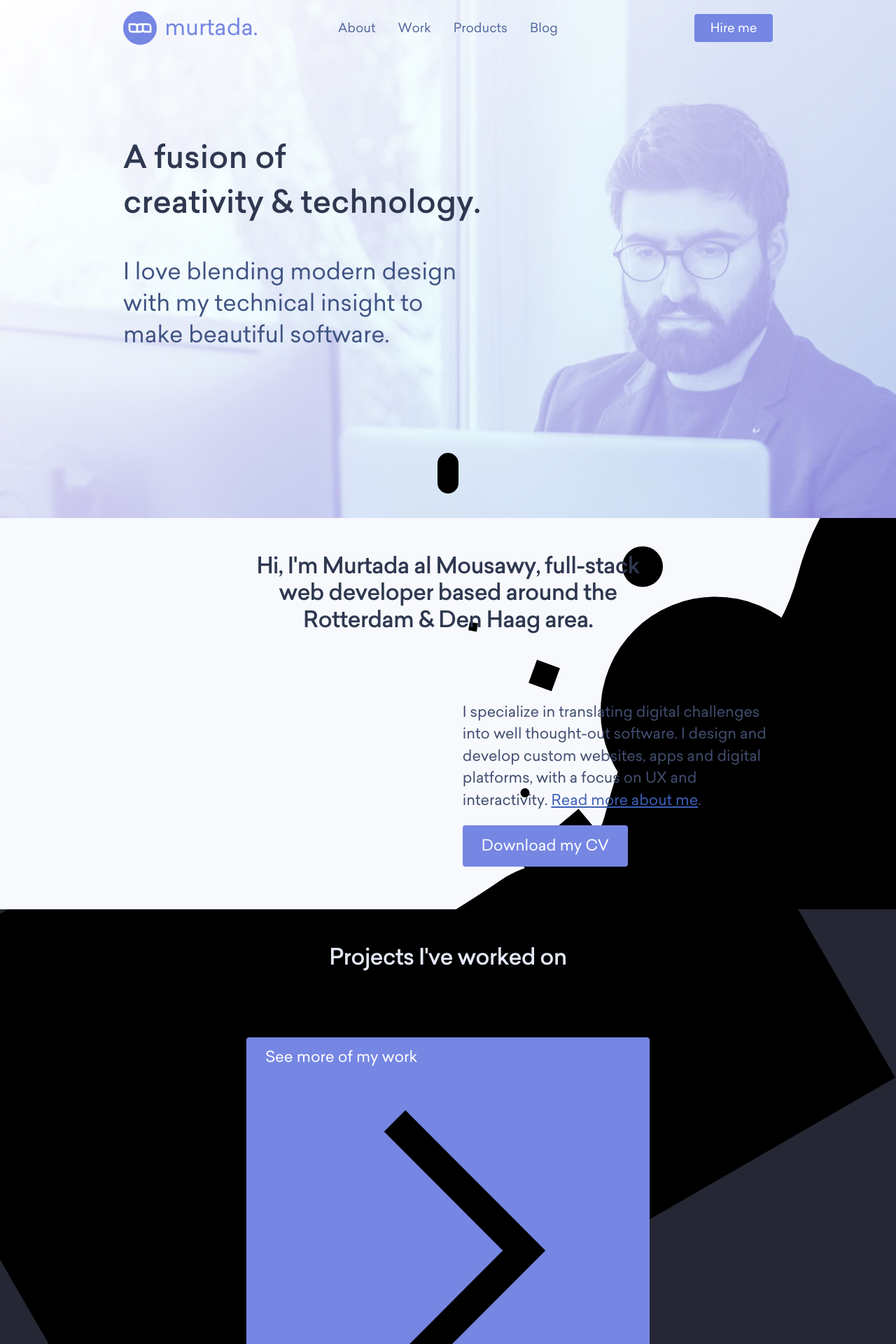
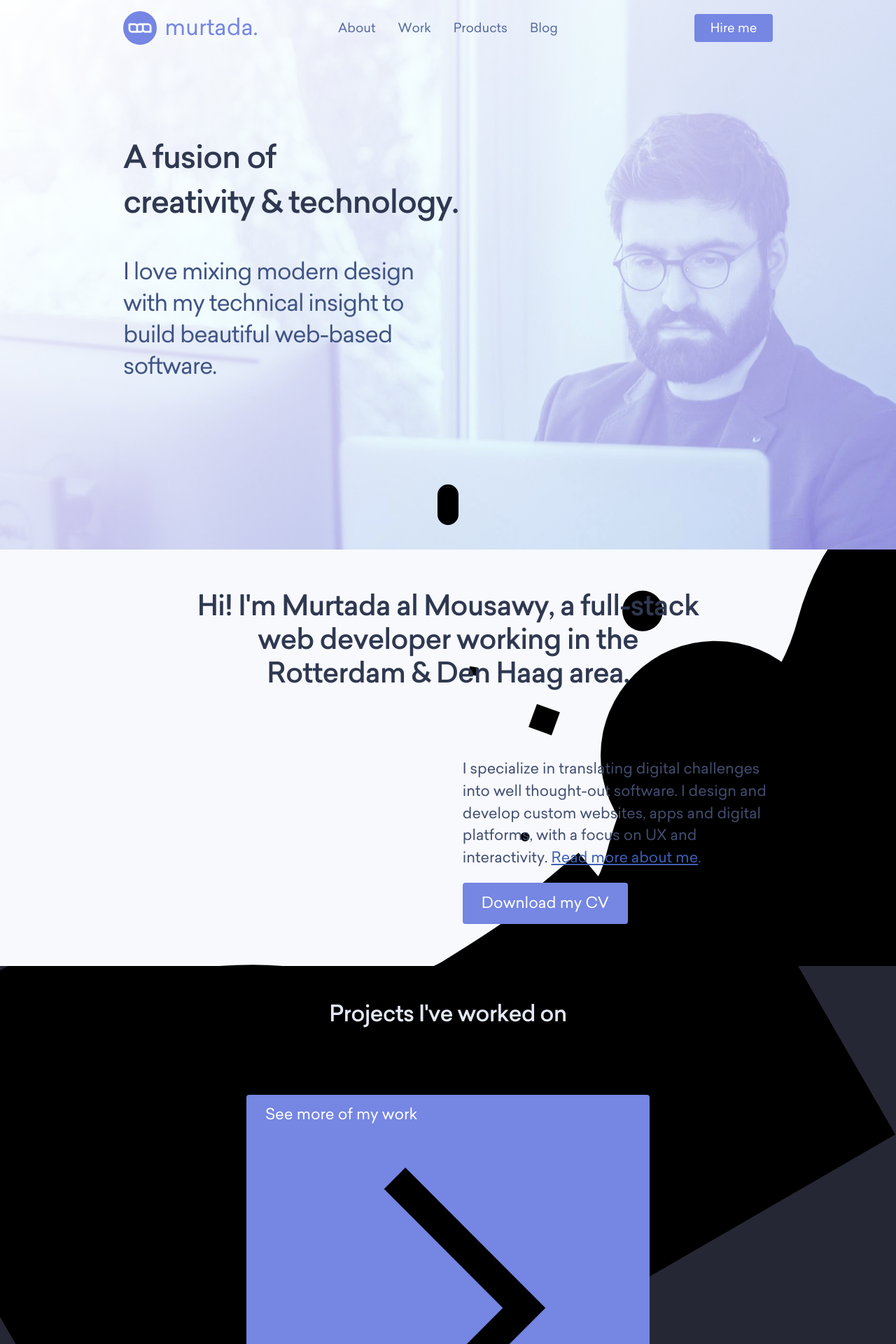
Before and after one commit to mmousawy/murtada.nl-ziggurat, a PHP site: template src/pages/index.php in a window 1280 px wide. Shown: the top 1920 px of the page at 70% size. Run offline with PHP 8.4, Linux system fonts and the light colour scheme; the template is opened without the code that fills it, so the values that code supplies are empty; style sheets or scripts are compiled from the project's sources; some libraries are stand-ins or nearby versions.

Commit message:
Update content for SEO and fix some styling issues

```diff
--- a/src/pages/about.php
+++ b/src/pages/about.php
@@ -5,13 +5,13 @@
 #zigg:parent      = ``
 #zigg:cover-image = `assets/images/_cover-about{$size}.png`
 #zigg:date        = ``
-#zigg:description = `Read more about me and my personal and professional background.`
+#zigg:description = `Read about my professional background. How I became a full-stack web developer with a passion for UX and interactivity.`
 #zigg:priority    = `0.5`
 ?>
 
 <section class="page-section">
   <div class="wrap">
-    <h1 class="page-title">Murtada al Mousawy, full-stack web developer based around the Rotterdam & Den Haag area.</h1>
+    <h1 class="page-title">Murtada al Mousawy, full-stack web developer working in the Rotterdam & Den Haag area.</h1>
   </div>
   <div class="content-row">
     <div class="wrap">
--- a/src/pages/index.php
+++ b/src/pages/index.php
@@ -2,17 +2,18 @@
 #zigg:title       = ``
 #zigg:page-title  = ``
 #zigg:slug        = `index`
+#zigg:class       = `page-home`
 #zigg:parent      = ``
 #zigg:cover-image = `assets/images/_cover-index{$size}.png`
 #zigg:date        = ``
-#zigg:description = `Murtada al Mousawy, full-stack web developer, Rotterdam & Den Haag area. Web design, development and consultation.`
+#zigg:description = `I'm a freelance full-stack web developer in Rotterdam. I specialize in creating custom websites, apps and digital products with a focus on UX and interactivity`
 #zigg:priority    = `1.0`
 ?>
 
 <section class="landing-content">
   <div class="wrap">
-    <p class="landing-content__title">A fusion of<br>creativity &amp; technology.</p>
-    <p class="landing-content__text">I love blending modern design with my technical insight to make beautiful software.</p>
+    <p class="landing-content__title">A fusion of<br>creativity & technology.</p>
+    <p class="landing-content__text">I love mixing modern design with my technical insight to build beautiful web-based software.</p>
   </div>
   <div class="scroll-icon-holder">
     <img src="assets/images/_icon-touch.svg" class="scroll-icon scroll-icon--mobile" alt="Swipe to see more">
@@ -24,7 +25,7 @@
 <section class="page-section page-section--home-about">
   <a name="about" class="section-link"></a>
   <div class="wrap">
-    <h2>Hi, I'm Murtada al Mousawy, full-stack web&nbsp;developer based around the Rotterdam&nbsp;&&nbsp;Den&nbsp;Haag area.</h2>
+    <h1>Hi! I'm Murtada al Mousawy, a full-stack web developer working in the Rotterdam & Den Haag area.</h1>
   </div>
   <div class="content-row">
     <div class="wrap">
@@ -80,7 +81,7 @@
     <div class="content-row__text">
       <h2><a href="{$project['slug_path']}">{$props['title']}</a></h2>
       <p>{$props['description']}</p>
-      <p><a href="{$project['slug_path']}" class="readmore readmore--inverted">Read more</a></p>
+      <p><a href="{$project['slug_path']}" class="readmore readmore--inverted">View the {$props['title']} case</a></p>
     </div>
   </div>
 </div>
@@ -95,7 +96,7 @@ HTML;
       <div class="content-row__transparent content-row__transparent--centered">
         <a href="work" class="button button--link button--more">
           See more of my work
-          <img src="assets/images/_arrow-right.svg">
+          <img src="assets/images/_arrow-right.svg" alt="Arrow icon">
         </a>
       </div>
     </div>
--- a/src/pages/products/ziggurat.php
+++ b/src/pages/products/ziggurat.php
@@ -148,3 +148,6 @@
     </div>
   </div>
 </section>
+
+<img class="ziggurat-background" src="assets/images/products/ziggurat/ziggurat-bg.svg" alt="Ziggurat background">
+<img class="ziggurat-background ziggurat-background--bottom" src="assets/images/products/ziggurat/ziggurat-bg.svg" alt="Ziggurat background">
--- a/src/pages/work.php
+++ b/src/pages/work.php
@@ -45,7 +45,7 @@
     <div class="content-row__text">
       <h2><a href="{$project['slug_path']}">{$props['title']}</a></h2>
       <p>{$props['description']}</p>
-      <p><a href="{$project['slug_path']}" class="readmore">Read more</a></p>
+      <p><a href="{$project['slug_path']}" class="readmore">View the {$props['title']} case</a></p>
     </div>
   </div>
 </div>
--- a/src/robots.txt
+++ b/src/robots.txt
@@ -1,2 +1,3 @@
+Sitemap: https://murtada.nl/sitemap.xml
 User-agent: *
 Disallow:
--- a/src/scss/modules/_base.scss
+++ b/src/scss/modules/_base.scss
@@ -11,7 +11,6 @@ body {
   display: flex;
   flex-direction: column;
   min-height: 100vh;
-  height: 100vh;
 
   &.is-inverted {
     background-color: #00223c;
--- a/src/scss/modules/_landing-content.scss
+++ b/src/scss/modules/_landing-content.scss
@@ -27,12 +27,13 @@
     margin-top: 0;
     font-size: calc(2rem + 1vw);
     font-weight: bold;
-    animation-delay: 500ms;
+    letter-spacing: -.03em;
     animation: {
       name: slideIn;
       duration: 400ms;
       timing-function: cubic-bezier(.555, .205, .295, .975);
       fill-mode: both;
+      delay: 300ms;
     }
   }
 
@@ -41,20 +42,21 @@
     margin-top: 0;
     margin-bottom: 0;
     font-size: calc(1.25rem + 1vw);
+    letter-spacing: -.03em;
     color: get('colors.text.tagline');
     animation: {
       name: slideIn;
       duration: 400ms;
       timing-function: cubic-bezier(.555, .205, .295, .975);
       fill-mode: both;
-      delay: 1000ms;
+      delay: 600ms;
     }
   }
 
   .scroll-icon-holder {
     animation: {
       name: fadeIn;
-      delay: 2400ms;
+      delay: 1200ms;
       duration: 400ms;
       fill-mode: both;
     }
--- a/src/scss/modules/_typography.scss
+++ b/src/scss/modules/_typography.scss
@@ -100,6 +100,7 @@ h1 {
   }
 }
 
+.page-home h1,
 h2 {
   max-width: 80%;
   line-height: 1.2;
@@ -131,6 +132,11 @@ h2 {
       text-decoration: underline;
     }
   }
+}
+
+.page-home h1 {
+  max-width: 35rem;
+  font-size: get('fonts.heading.size-h2') * 1.2;
 }
 
 h3 {
--- a/src/scss/modules/products/_ziggurat.scss
+++ b/src/scss/modules/products/_ziggurat.scss
@@ -4,10 +4,8 @@ $category-gap: 6rem;
 
 body.page-ziggurat {
   background-color: get('colors.white');
-  background-image: url('assets/images/products/ziggurat/ziggurat-bg.png');
-  background-position: 50% -30rem;
-  background-repeat: repeat-y;
-  background-size: 120rem;
+  overflow-x: hidden;
+  position: relative;
 
   .page-header:not(.is-stuck) {
     .page-branding__logomark svg path {
@@ -43,6 +41,23 @@ body.page-ziggurat {
     &::before {
       background-color: $primary-color;
     }
+  }
+}
+
+.ziggurat-background {
+  z-index: -1;
+  position: absolute;
+  top: -30rem;
+  width: 120rem;
+  left: 50%;
+  transform: translateX(-50%);
+
+  &--bottom {
+    top: unset;
+    bottom: 0rem;
+    height: 65rem;
+    object-fit: cover;
+    object-position: 0% 0%;
   }
 }
 
--- a/src/template/cta.php
+++ b/src/template/cta.php
@@ -8,7 +8,7 @@
         info
       </a>
       <a class="copy-to-clipboard copy-to-clipboard--right copy-to-clipboard--email tooltip-right" tabindex="0">
-        <img src="assets/images/_copy-to-clipboard.svg">
+        <img src="assets/images/_copy-to-clipboard.svg" alt="Copy to clipboard icon">
         Copy
       </a>
     </div>
--- a/src/template/footer.php
+++ b/src/template/footer.php
@@ -13,9 +13,9 @@
     </div>
   </footer>
   <div class="page-content-overlay"></div>
-  <img class="shape" src="assets/images/_shape-1.svg" hidden>
-  <img class="shape" src="assets/images/_shape-2.svg" hidden>
-  <img class="shape" src="assets/images/_shape-3.svg" hidden>
+  <img class="shape" src="assets/images/_shape-1.svg" alt="Geometric shape" hidden>
+  <img class="shape" src="assets/images/_shape-2.svg" alt="Geometric shape" hidden>
+  <img class="shape" src="assets/images/_shape-3.svg" alt="Geometric shape" hidden>
   <script src="script.min.js"></script>
   <script src="script/lib/zoom.min.js"></script>
   <script src="script/lib/flickity.min.js"></script>
--- a/src/template/header.php
+++ b/src/template/header.php
@@ -14,13 +14,13 @@
 <head>
   <meta charset="UTF-8">
   <meta name="viewport" content="width=device-width, initial-scale=1.0">
-  <meta name="description" content="<?= !empty($props['description']) ? $props['description'] : ' Murtada al Mousawy, freelance full-stack web developer and web designer Rotterdam & Den Haag area.' ?>">
+  <meta name="description" content="<?= !empty($props['description']) ? $props['description'] : "I\'m a freelance full-stack web developer & designer in the Rotterdam & Den Haag area" ?>">
   <meta http-equiv="X-UA-Compatible" content="ie=edge">
-  <title><?= !empty($props['page-title']) ? $props['page-title'] . ' | ' : '' ?>Murtada al Mousawy<?= empty($props['page-title']) ? ' | Freelance Full-stack Developer Rotterdam & Den Haag' : '' ?></title>
+  <title><?= !empty($props['page-title']) ? $props['page-title'] . ' | Murtada' : 'Murtada al Mousawy' ?>, freelance full-stack web developer in Rotterdam</title>
   <meta name="geo.region" content="NL-ZH">
   <meta name="geo.placename" content="Rotterdam">
   <meta name="geo.position" content="51.9228958;4.4631727">
-  <base href="/">
+  <base href="<?= $Ziggurat->siteUrl ?>">
   <link rel="sitemap" href="/sitemap.xml" />
   <link rel="shortcut icon" href="favicons/favicon.ico">
   <link rel="apple-touch-icon" sizes="180x180" href="favicons/apple-touch-icon-180x180.png">
@@ -34,17 +34,42 @@
   <meta name="apple-mobile-web-app-status-bar-style" content="black-translucent">
   <meta name="apple-mobile-web-app-title" content="Murtada.nl website">
   <link rel="apple-touch-startup-image" media="(device-width: 320px) and (device-height: 568px) and (-webkit-device-pixel-ratio: 2)" href="favicons/apple-touch-startup-image-640x1096.png">
+
   <link rel="icon" type="image/png" sizes="228x228" href="favicons/coast-228x228.png">
+  <link rel="yandex-tableau-widget" href="favicons/yandex-browser-manifest.json">
+
   <meta name="msapplication-TileColor" content="#7586e3">
   <meta name="msapplication-TileImage" content="favicons/mstile-144x144.png">
   <meta name="msapplication-config" content="favicons/browserconfig.xml">
-  <link rel="yandex-tableau-widget" href="favicons/yandex-browser-manifest.json">
   <meta property="og:type" content="website">
-  <meta property="og:title" content="<?= !empty($props['page-title']) ? $props['page-title'] : '' ?>">
+  <meta property="og:title" content="<?= !empty($props['page-title']) ? $props['page-title'] . ' | Murtada' : 'Murtada al Mousawy' ?> - freelance full-stack web developer in Rotterdam">
   <meta property="og:description" content="<?= !empty($props['description']) ? $props['description'] : 'Personal website and portfolio of Murtada al Mousawy, full-stack web developer based in the Netherlands.' ?>">
   <meta property="og:url" content="https://murtada.nl/<?= $currentPage['slug_path'] === 'index' ? '' : $currentPage['slug_path'] ?>">
   <meta property="og:image" content="https://murtada.nl/<?= isset($props['cover-image']['large']['url']) ? $props['cover-image']['large']['url'] : $Ziggurat->searchPage('index')['properties']['cover-image']['large']['url'] ?>">
   <meta property="og:site_name" content="Murtada webdesign bureau">
+
+  <meta name="twitter:card" content="summary">
+  <meta name="twitter:site" content="@mmousawy">
+  <meta name="twitter:title" content="<?= !empty($props['page-title']) ? $props['page-title'] . ' | Murtada' : 'Murtada al Mousawy' ?> - freelance full-stack web developer in Rotterdam">
+  <meta name="twitter:description" content="<?= !empty($props['description']) ? $props['description'] : 'Personal website and portfolio of Murtada al Mousawy, full-stack web developer based in the Netherlands.' ?>">
+  <meta name="twitter:creator" content="@mmousawy">
+  <meta name="twitter:image" content="https://murtada.nl/<?= isset($props['cover-image']['large']['url']) ? $props['cover-image']['large']['url'] : $Ziggurat->searchPage('index')['properties']['cover-image']['large']['url'] ?>">
+
+  <script type="application/ld+json">
+  {
+    "@context" : "http://schema.org",
+    "@type" : "Organization",
+    "name" : "Murtada webdesign bureau",
+    "url" : "https://murtada.nl",
+    "sameAs" : [
+      "https://about.me/mmousawy",
+      "https://linkedin.com/in/mmousawy",
+      "https://twitter.com/mmousawy",
+      "https://www.facebook.com/murtada.nl",
+      "https://www.instagram.com/visualdoubts/"
+    ]
+  }
+  </script>
   <link rel="stylesheet" href="style.css">
   <link rel="preload" href="assets/fonts/sailec-regular.woff2" as="font" crossorigin="anonymous">
   <link rel="preload" href="assets/fonts/sailec-medium.woff2" as="font" crossorigin="anonymous">
@@ -64,7 +89,7 @@
     <div class="wrap">
       <a href="/" class="page-branding">
         <div class="page-branding__logomark">
-          <img src="assets/images/_logo.svg">
+          <img src="assets/images/_logo.svg" alt="Murtada webdesign bureau logo">
         </div>
         <div class="page-branding__logotype">murtada.</div>
       </a>
```
